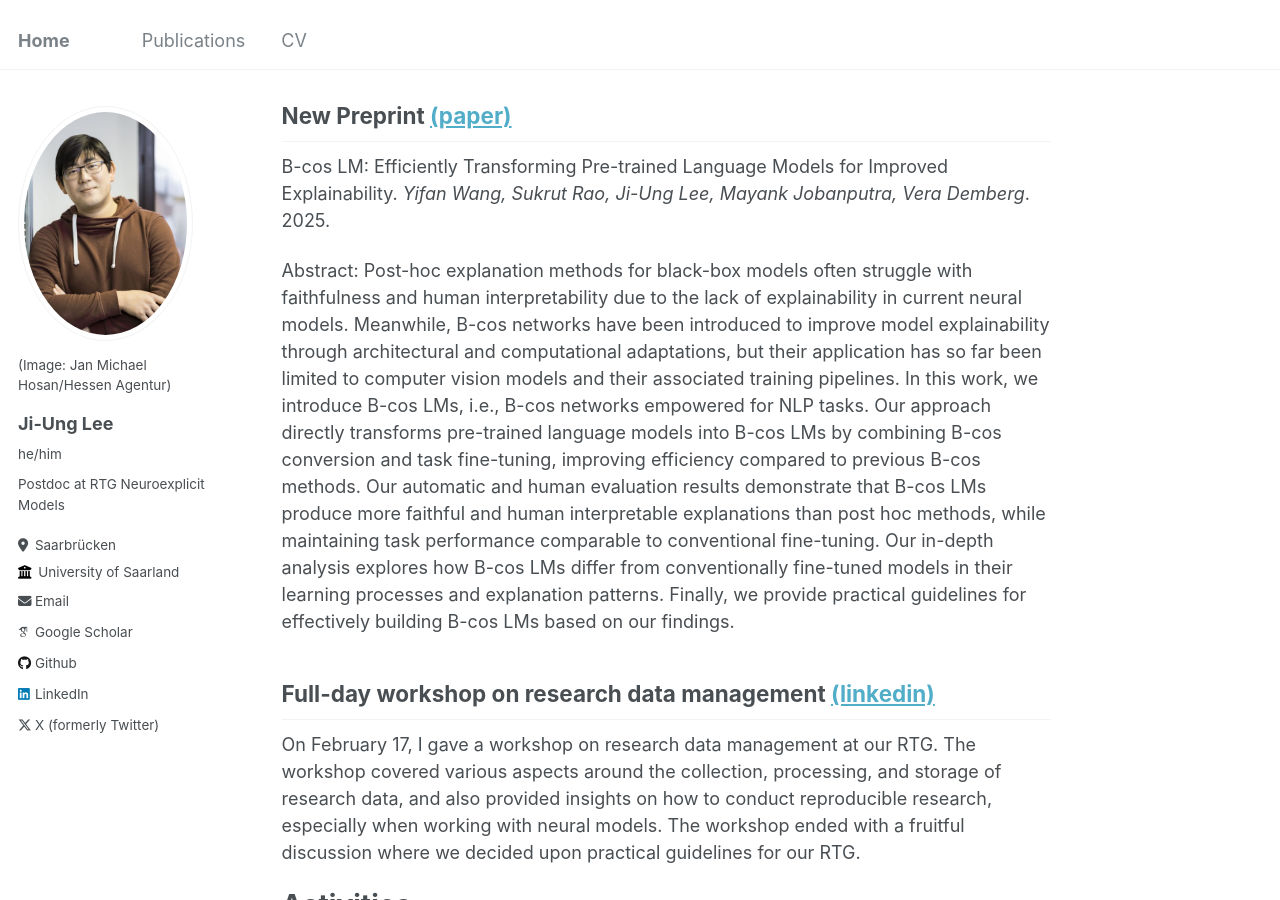
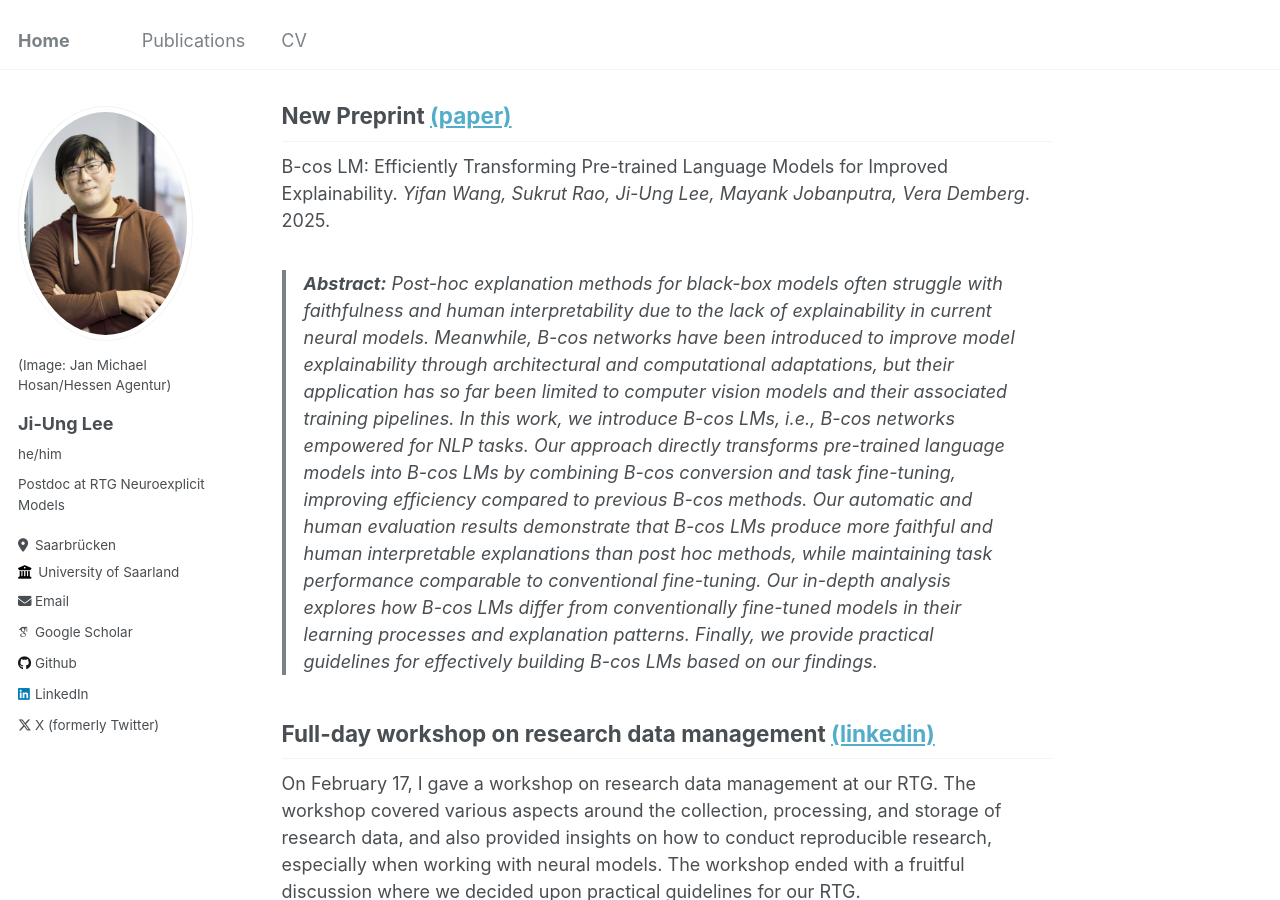
Before and after one commit to ji-ung-lee/ji-ung-lee.github.io, a Jekyll site: the page built from _pages/about.md, in a window 1280 px wide and 900 px high, scrolled down 391 px. Built offline with Jekyll 4.4.1, drawn with Linux system fonts in a browser that asks for light colours; some web fonts are replaced; part of the change alters nothing that is shown.

```diff
--- a/_pages/about.md
+++ b/_pages/about.md
@@ -16,7 +16,7 @@ New Preprint [(paper)](https://arxiv.org/abs/2502.12992)
 ------
 B-cos LM: Efficiently Transforming Pre-trained Language Models for Improved Explainability. _Yifan Wang, Sukrut Rao, Ji-Ung Lee, Mayank Jobanputra, Vera Demberg_. 2025.
 
-Abstract: Post-hoc explanation methods for black-box models often struggle with faithfulness and human interpretability due to the lack of explainability in current neural models. Meanwhile, B-cos networks have been introduced to improve model explainability through architectural and computational adaptations, but their application has so far been limited to computer vision models and their associated training pipelines. In this work, we introduce B-cos LMs, i.e., B-cos networks empowered for NLP tasks. Our approach directly transforms pre-trained language models into B-cos LMs by combining B-cos conversion and task fine-tuning, improving efficiency compared to previous B-cos methods. Our automatic and human evaluation results demonstrate that B-cos LMs produce more faithful and human interpretable explanations than post hoc methods, while maintaining task performance comparable to conventional fine-tuning. Our in-depth analysis explores how B-cos LMs differ from conventionally fine-tuned models in their learning processes and explanation patterns. Finally, we provide practical guidelines for effectively building B-cos LMs based on our findings.
+> **Abstract:** Post-hoc explanation methods for black-box models often struggle with faithfulness and human interpretability due to the lack of explainability in current neural models. Meanwhile, B-cos networks have been introduced to improve model explainability through architectural and computational adaptations, but their application has so far been limited to computer vision models and their associated training pipelines. In this work, we introduce B-cos LMs, i.e., B-cos networks empowered for NLP tasks. Our approach directly transforms pre-trained language models into B-cos LMs by combining B-cos conversion and task fine-tuning, improving efficiency compared to previous B-cos methods. Our automatic and human evaluation results demonstrate that B-cos LMs produce more faithful and human interpretable explanations than post hoc methods, while maintaining task performance comparable to conventional fine-tuning. Our in-depth analysis explores how B-cos LMs differ from conventionally fine-tuned models in their learning processes and explanation patterns. Finally, we provide practical guidelines for effectively building B-cos LMs based on our findings.
 
 Full-day workshop on research data management [(linkedin)](https://www.linkedin.com/feed/update/urn:li:activity:7299739481656422402/)
 ------
```
